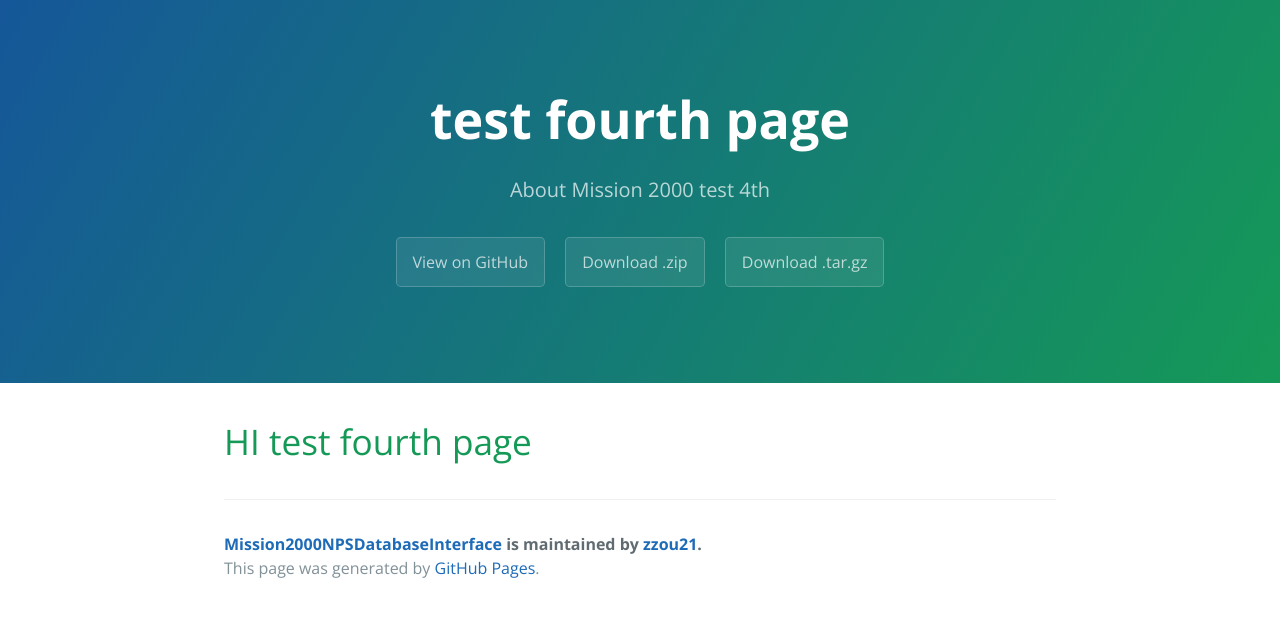
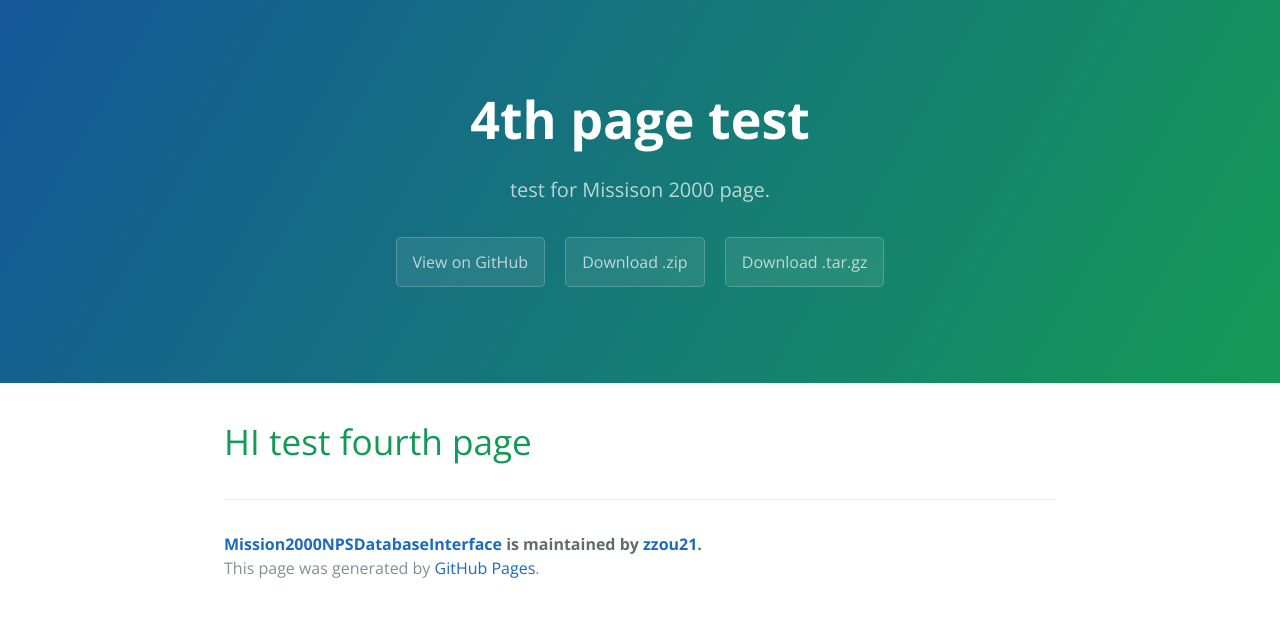
Before and after one commit to zzou21/Mission2000NPSDatabaseInterface, a Jekyll site: the page built from fourth-page.html, in a window 1280 px wide. Shown: the top 617 px of the page. Built offline with Jekyll 4.4.1, drawn with Linux system fonts in a browser that asks for light colours.

Commit message:
test 4th page again. I need local jekyll aaaahhhhhh

```diff
--- a/fourth-page.html
+++ b/fourth-page.html
@@ -1,7 +1,6 @@
 ---
 layout: default
-title: test fourth page
-description: About Mission 2000 test 4th
+title: 4th page test
+permalink: /fourth-page/
 ---
-
 <h1>HI test fourth page</h1>
```
